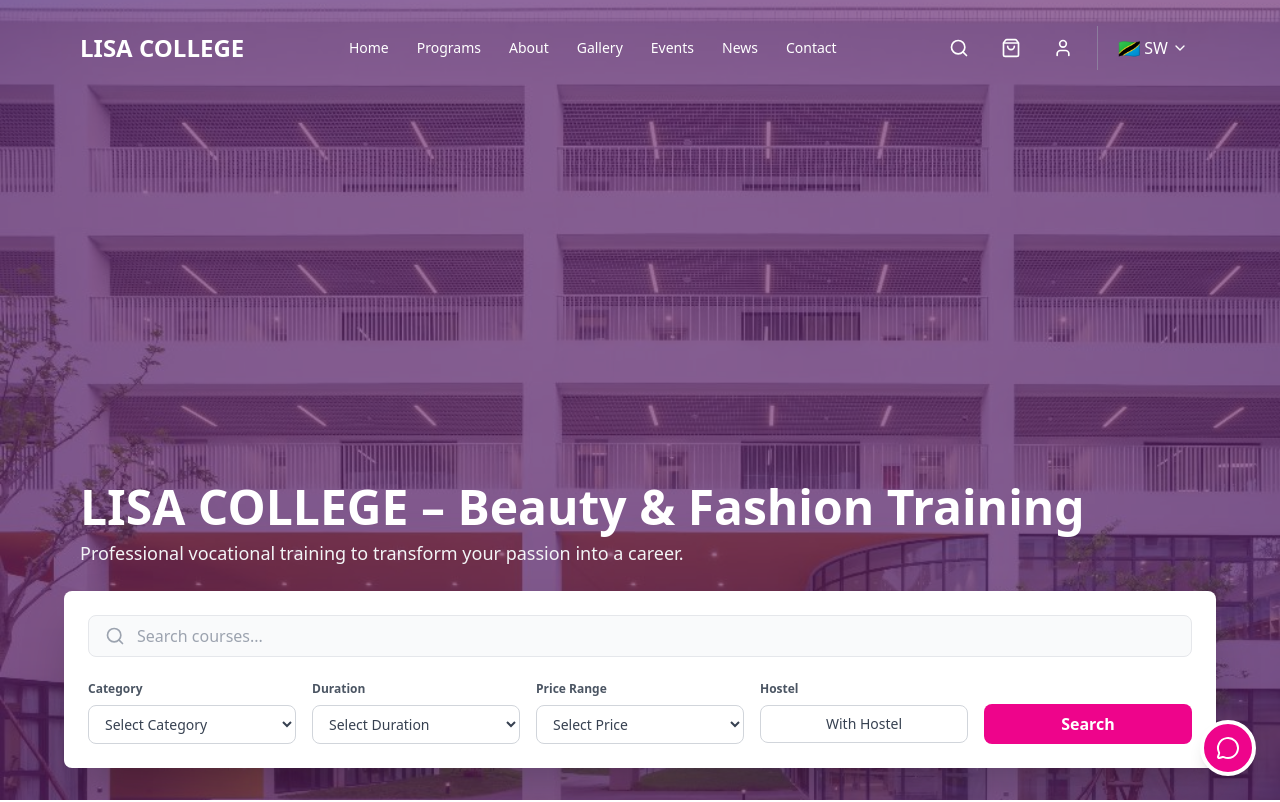
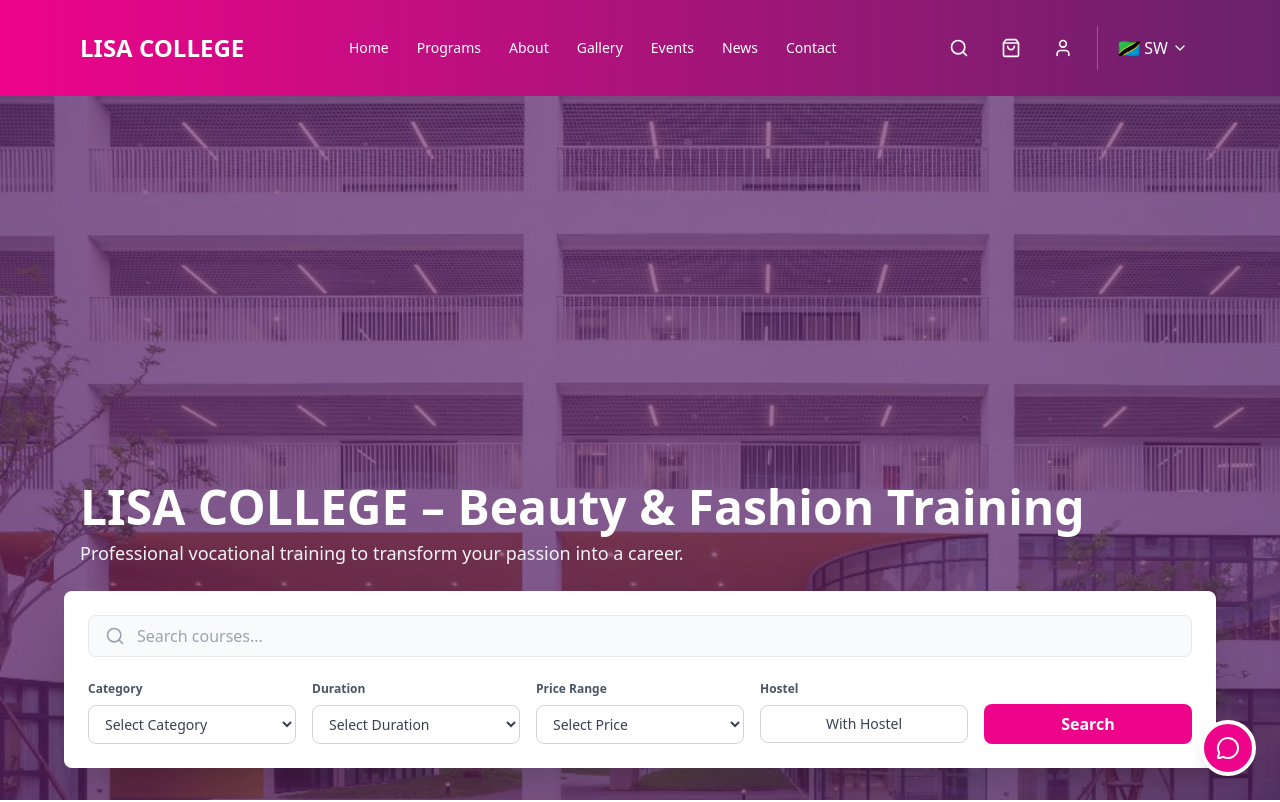
Before and after one commit to msetitech/lisacollege, a React app in the folder frontend/: page / in a window 1280 px wide. Shown: the top 802 px of the page. Built offline with nearby package versions, Linux system fonts and the light colour scheme; the HTML template or start-up script is replaced by a standard one.

Commit message:
fixed nav

```diff
--- a/frontend/src/components/Layout/Navbar.jsx
+++ b/frontend/src/components/Layout/Navbar.jsx
@@ -41,7 +41,9 @@ export default function Navbar() {
 	return (
 		<nav
 			className={`fixed top-0 left-0 right-0 z-50 transition-all duration-300 ${
-				isScrolled ? "bg-white shadow-lg py-2" : "bg-transparent py-4"
+				isScrolled
+					? "bg-white shadow-lg py-2"
+					: "bg-gradient-to-r from-[#EE048B] to-[#68226A] py-4"
 			}`}>
 			<div className="max-w-6xl mx-auto px-4">
 				<div className="flex items-center justify-between h-16">
```
